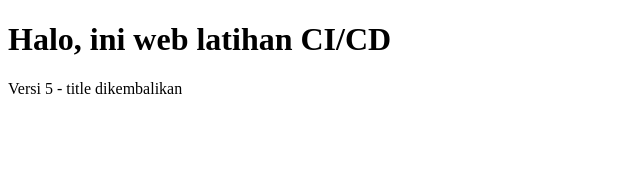
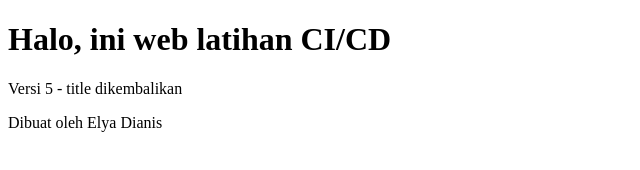
Before and after one commit to Elship-lab/latihan-cicd, a plain HTML site: page public/index.html in a window 1280 px wide. Shown: the whole page, without its empty margins (0-640 px from the left). Drawn offline with Linux system fonts and the light colour scheme.

Commit message:
Tambah footer Dibuat oleh Elya Dianis

```diff
--- a/public/index.html
+++ b/public/index.html
@@ -6,5 +6,6 @@
 <body>
   <h1>Halo, ini web latihan CI/CD</h1>
   <p>Versi 5 - title dikembalikan</p>
+  <footer>Dibuat oleh Elya Dianis</footer>
 </body>
 </html>
```
